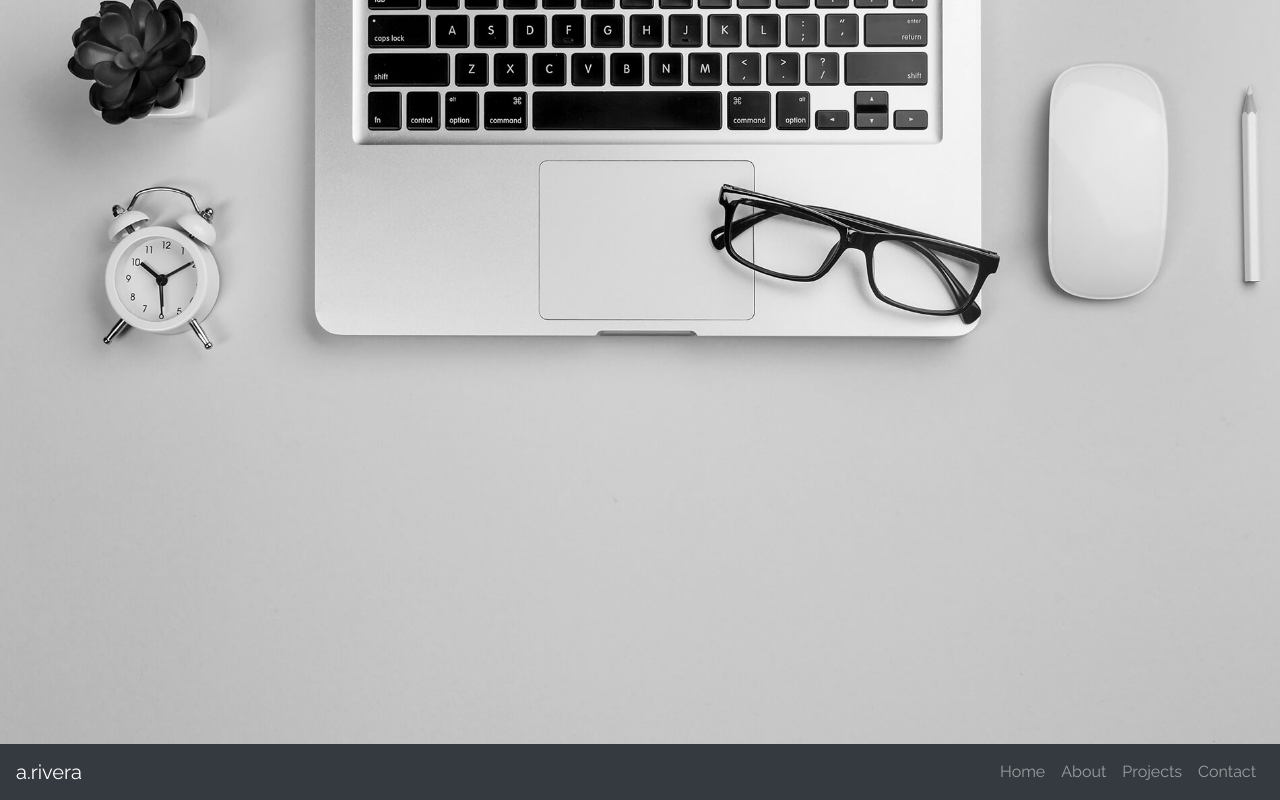
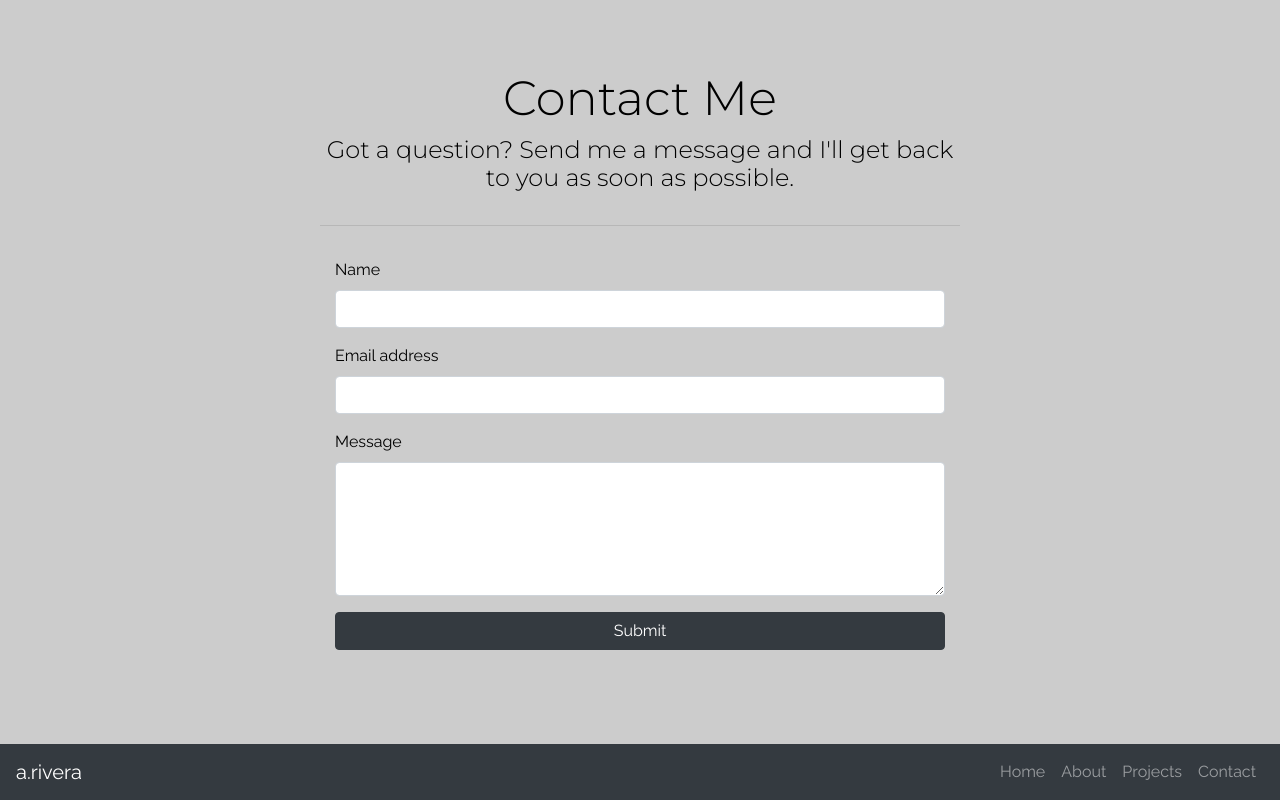
Before and after one commit to a-rivera/main, a React app: page /main/contact in a window 1280 px wide. Built offline with nearby package versions, Linux system fonts and the light colour scheme.

Commit message:
Adding Contact form plus some config changes

```diff
--- a/package.json
+++ b/package.json
@@ -1,6 +1,6 @@
 {
   "name": "main",
-  "version": "1.3.0",
+  "version": "1.4.0",
   "description": "My personal website",
   "main": "index.js",
   "scripts": {
@@ -18,9 +18,11 @@
     "@babel/preset-env": "^7.9.0",
     "@babel/preset-react": "^7.9.4",
     "babel-loader": "^8.1.0",
+    "base-href-webpack-plugin": "^2.0.0",
     "css-loader": "^3.4.2",
     "file-loader": "^6.0.0",
     "gh-pages": "^2.2.0",
+    "html-webpack-plugin": "^3.2.0",
     "node-sass": "^4.13.1",
     "sass-loader": "^8.0.2",
     "style-loader": "^1.1.3",
@@ -30,7 +32,6 @@
   },
   "dependencies": {
     "bootstrap": "^4.4.1",
-    "html-webpack-plugin": "^4.0.4",
     "react": "^16.13.1",
     "react-bootstrap": "^1.0.0",
     "react-dom": "^16.13.1",
--- a/src/App.js
+++ b/src/App.js
@@ -12,12 +12,14 @@ class App extends Component {
     return (
       <div>
         <MainNav />
-        <Switch>
-          <Route path="/" component={Home} exact />
-          <Route path="/about" component={About} />
-          <Route path="/projects" component={Projects} />
-          <Route path="/contact" component={Contact} />
-        </Switch>
+        <div className="main">
+          <Switch>
+            <Route path="/main" component={Home} exact />
+            <Route path="/main/about" component={About} />
+            <Route path="/main/projects" component={Projects} />
+            <Route path="/main/contact" component={Contact} />
+          </Switch>
+        </div>
       </div>
     )
   }
--- a/src/App.scss
+++ b/src/App.scss
@@ -7,53 +7,92 @@ $medium-viewport: 768px;
 $large-viewport: 1025px;
 
 // Colors
-$main-background-color: #000;
-$main-font-color: #fff;
+$main-background-color: #ccc;
+$main-font-color: #000;
 
 // Fonts
 $main-font-family: 'Raleway', sans-serif;
 $title-font-family: 'Montserrat', sans-serif;
 
 body {
-    background: url('../public/images/background.jpg') no-repeat center center fixed;
     background-color: $main-background-color;
     color: $main-font-color;
     font-family: $main-font-family;
+
+    h1, h2, h3, h4 {
+        color: $main-font-color;
+        font-family: $title-font-family;
+        font-weight: lighter;
+    }
+
+    h1 {
+        font-size: 2.5rem;
+        @media (min-width: $medium-viewport) {
+            font-size: 3rem;
+        }
+    }
+
+    h2 {
+        font-size: 1.5rem;
+        @media (min-width: $medium-viewport) {
+            font-size: 2rem;
+        }
+    }
+
+    h3 {
+        font-size: 1.2rem;
+        @media (min-width: $medium-viewport) {
+            font-size: 1.5rem;
+        }
+    }
+}
+
+.main {
+    margin-bottom: 65px;
+}
+
+.main-content {
+    background: url('../public/images/background.jpg') no-repeat center center fixed;
+    background-color: $main-background-color;
     -webkit-background-size: cover;
     -moz-background-size: cover;
     -o-background-size: cover;
     background-size: cover;
-}
-
-.main-content {
-    h1, h2, h3, h4 {
-        color: #000;
-        font-family: $title-font-family;
-        font-weight: lighter;
-    }
+    height: calc(100vh - 65px);
 
     .main-title {
-        margin: 50vh auto 0;
+        margin: 0 auto;
+        padding-top: 50vh;
         text-align: center;
         text-transform: uppercase;
         width: 100%;
         @media (min-width: $medium-viewport) {
-            margin-top: 60vh;
+            padding-top: 60vh;
         }
 
         h1 {
-            font-size: 2.5rem;
             margin-bottom: 10px;
-            @media (min-width: $medium-viewport) {
-                font-size: 3rem;
-            }
-        }
-
-        h2 {
-            font-size: 1.5rem;
-            @media (min-width: $medium-viewport) {
-                font-size: 2rem;
-            }
         }
     }
 }
+
+.contact-content {
+    margin: 70px auto 0;
+    width: 100%;
+    @media (min-width: $medium-viewport) {
+        width: 50%;
+    }
+
+    h1, h3 {
+        text-align: center;
+    }
+
+    hr {
+        margin-top: 2rem;
+        margin-bottom: 2rem;
+    }
+
+    form {
+        padding: 0 15px 20px;
+    }
+}
--- a/src/components/About.js
+++ b/src/components/About.js
@@ -1,8 +1,18 @@
 import React from "react"
+import { Button, Jumbotron } from "react-bootstrap"
 
 function About() {
     return (
-        <h1>This is About.</h1>
+        <Jumbotron fluid>
+            <h1>This is About</h1>
+            <p>
+                This is a simple hero unit, a simple jumbotron-style component for calling
+                extra attention to featured content or information.
+            </p>
+            <p>
+                <Button variant="primary">Learn more</Button>
+            </p>
+        </Jumbotron>
     )
 }
 
--- a/src/components/Contact.js
+++ b/src/components/Contact.js
@@ -1,8 +1,34 @@
 import React from "react"
+import { Button, Form } from "react-bootstrap"
 
 function Contact() {
+    const handleSubmit = (e) => {
+        e.preventDefault()
+    }
+
     return (
-        <h1>This is Contact.</h1>
+        <div className="contact-content">
+            <h1>Contact Me</h1>
+            <h3>Got a question? Send me a message and I'll get back to you as soon as possible.</h3>
+            <hr />
+            <Form onSubmit={handleSubmit}>
+                <Form.Group controlId="formName">
+                    <Form.Label>Name</Form.Label>
+                    <Form.Control type="text" />
+                </Form.Group>
+                <Form.Group controlId="formEmail">
+                    <Form.Label>Email address</Form.Label>
+                    <Form.Control type="email" />
+                </Form.Group>
+                <Form.Group controlId="formMessage">
+                    <Form.Label>Message</Form.Label>
+                    <Form.Control as="textarea" rows="5"></Form.Control>
+                </Form.Group>
+                <Button variant="dark" block type="submit">
+                    Submit
+                </Button>
+            </Form>
+        </div>
     )
 }
 
--- a/src/components/MainNav.js
+++ b/src/components/MainNav.js
@@ -11,20 +11,18 @@ function MainNav() {
     }
 
     return (
-        <div>
         <Navbar {...navBarProps}>
-                <Navbar.Brand as={Link} to="/">a.rivera</Navbar.Brand>
+            <Navbar.Brand as={Link} to="/main">a.rivera</Navbar.Brand>
             <Navbar.Toggle aria-controls="main-navbar-nav" />
             <Navbar.Collapse id="main-navbar-nav">
                 <Nav className="ml-auto">
-                        <Nav.Link as={Link} to="/">Home</Nav.Link>
-                        <Nav.Link as={Link} to="/about">About</Nav.Link>
-                        <Nav.Link as={Link} to="/projects">Projects</Nav.Link>
-                        <Nav.Link as={Link} to="/contact">Contact</Nav.Link>
+                    <Nav.Link as={Link} to="/main">Home</Nav.Link>
+                    <Nav.Link as={Link} to="/main/about">About</Nav.Link>
+                    <Nav.Link as={Link} to="/main/projects">Projects</Nav.Link>
+                    <Nav.Link as={Link} to="/main/contact">Contact</Nav.Link>
                 </Nav>
             </Navbar.Collapse>
         </Navbar>
-        </div>
     )
 }
 
--- a/webpack.config.js
+++ b/webpack.config.js
@@ -1,12 +1,9 @@
 const path = require("path");
 const webpack = require("webpack");
 const HtmlWebpackPlugin = require("html-webpack-plugin");
-const htmlWebpackPlugin = new HtmlWebpackPlugin({
-    template: path.join(__dirname, "public/index.html"),
-    filename: "./index.html"
-});
+const { BaseHrefWebpackPlugin } = require("base-href-webpack-plugin");
 
-module.exports = {
+module.exports = (env, argv) => ({
     entry: "./src/index.js",
     mode: "production",
     module: {
@@ -29,7 +26,7 @@ module.exports = {
     },
     resolve: { extensions: ["*", ".js", ".jsx"] },
     output: {
-    path: path.join(__dirname, "dist"),
+      path: path.join(__dirname, "/dist"),
       filename: "bundle.js"
     },
     devServer: {
@@ -38,5 +35,13 @@ module.exports = {
       port: 3000,
       watchOptions: { poll: true }
     },
-  plugins: [htmlWebpackPlugin]
-};
+    plugins: [
+      new HtmlWebpackPlugin({
+        template: path.join(__dirname, "public/index.html"),
+        filename: "./index.html"
+      }),
+      new BaseHrefWebpackPlugin({
+        baseHref: argv.mode === 'production' ? '/main/' : '/'
+      })
+    ]
+});
```
Also changed, not shown: 1 other file (tests, documents, lock files or other folders). Lines whose indentation alone changed are shown as unchanged.
